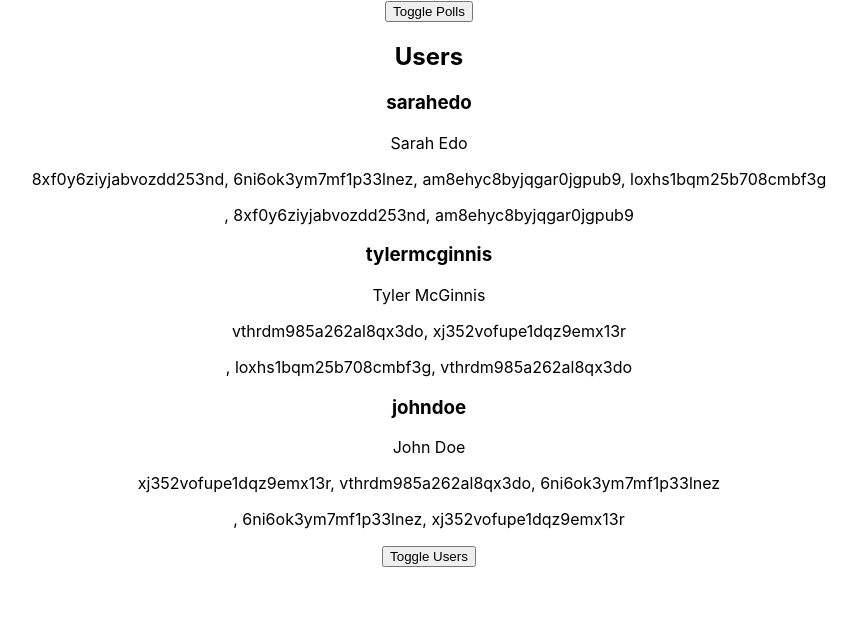
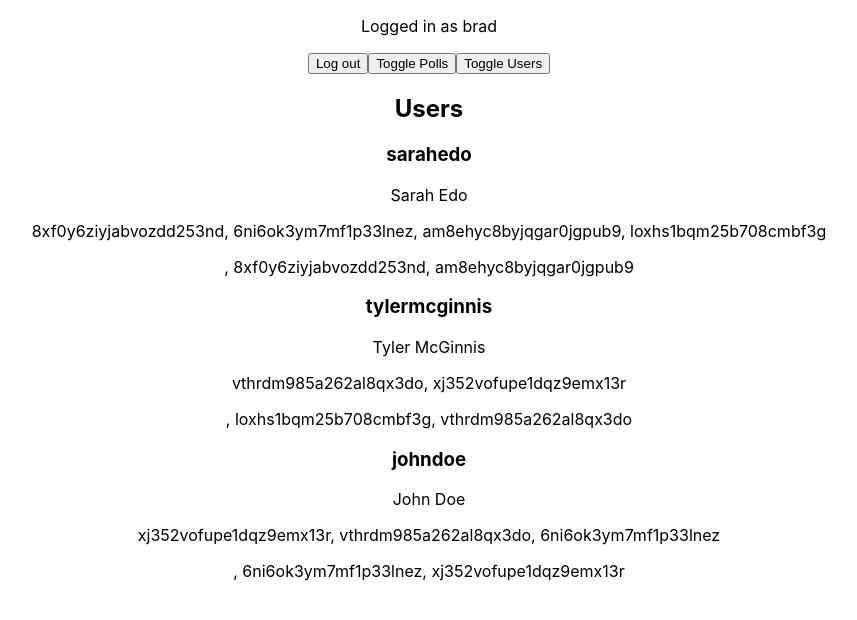
Before and after one commit to BLBaylis/would-you-rather, a React (Create React App) app: page / in a window 1280 px wide. Shown: the top 620 px of the page, without its empty margins (211-1068 px from the left). Built offline with nearby package versions, Linux system fonts and the light colour scheme.

Commit message:
Add authedUser to app state

```diff
--- a/src/App.js
+++ b/src/App.js
@@ -1,7 +1,7 @@
 import React, { Component } from 'react';
 import {connect} from 'react-redux'
 
-import {handleInitialData} from './actions'
+import {handleInitialData, handleLogin, handleLogout} from './actions'
 import './App.css';
 
 class App extends Component {
@@ -13,13 +13,18 @@ class App extends Component {
 
   componentDidMount() {
     this.props.handleInitialData();
+    this.props.handleLogin('brad');
   };
 
   render() {
     const {showPolls, showUsers} = this.state;
-    const {polls, users} = this.props;
+    const {polls, users, authedUser, handleLogin, handleLogout} = this.props;
     return (
       <div className="App">
+        <p>{authedUser ? `Logged in as ${authedUser}` : 'Logged out'}</p>
+        {authedUser ? <button onClick = {handleLogout}>Log out</button> : <button onClick = {() => handleLogin('brad')}>Log In</button>}
+        <button onClick = {() => this.setState(({ showPolls }) => ({showPolls: !showPolls}))}>Toggle Polls</button>
+        <button onClick = {() => this.setState(({ showUsers }) => ({showUsers: !showUsers}))}>Toggle Users</button>
         {showPolls && (
           <>
             <h2>Polls</h2>
@@ -40,7 +45,6 @@ class App extends Component {
           </>
           )
         }
-        <button onClick = {() => this.setState(({ showPolls }) => ({showPolls: !showPolls}))}>Toggle Polls</button>
         {showUsers && (
           <>
             <h2>Users</h2>
@@ -58,12 +62,13 @@ class App extends Component {
           </>
           )
         }
-        <button onClick = {() => this.setState(({ showUsers }) => ({showUsers: !showUsers}))}>Toggle Users</button>
       </div>
     );
   };
 };
 
-const mapStateToProps = ({polls, users}) => ({polls, users});
+const mapStateToProps = ({polls, users, authedUser}) => ({polls, users, authedUser});
 
-export default connect(mapStateToProps, {handleInitialData})(App);
+
+
+export default connect(mapStateToProps, {handleInitialData, handleLogin, handleLogout})(App);
--- /dev/null
+++ b/src/actions/authedUser.js
@@ -0,0 +1,11 @@
+export const USER_LOGIN = 'USER_LOGIN';
+export const USER_LOGOUT = 'USER_LOGOUT';
+
+export const userLogin = authedUser => ({
+  type: USER_LOGIN,
+  authedUser
+})
+
+export const userLogout = () => ({
+  type: USER_LOGOUT
+})
--- a/src/actions/index.js
+++ b/src/actions/index.js
@@ -1,9 +1,14 @@
 import {_getQuestions as getQuestions, _getUsers as getUsers} from '../_DATA'
 import {receiveInitialPolls, answerPoll} from './polls'
 import {receiveInitialUsers} from './users'
+import {userLogin, userLogout} from './authedUser'
 
 export const handleInitialData = () => async dispatch => {
   const [questions, users] = await Promise.all([getQuestions(), getUsers()])
   dispatch(receiveInitialPolls(questions))
   dispatch(receiveInitialUsers(users))
 }
+
+export const handleLogin = user => userLogin(user)
+
+export { userLogout as handleLogout}
--- /dev/null
+++ b/src/reducers/authedUser.js
@@ -0,0 +1,14 @@
+import {USER_LOGIN, USER_LOGOUT} from '../actions/authedUser'
+
+const authedUser = (state = null, action) => {
+  switch (action.type) {
+    case USER_LOGIN:
+      return action.authedUser;
+    case USER_LOGOUT:
+      return null;
+    default:
+      return state
+  }
+}
+
+export default authedUser
--- a/src/reducers/index.js
+++ b/src/reducers/index.js
@@ -1,5 +1,6 @@
 import {combineReducers} from 'redux';
 import polls from "./polls";
 import users from './users';
+import authedUser from './authedUser'
 
-export default combineReducers({polls, users});
+export default combineReducers({polls, users, authedUser});
```
